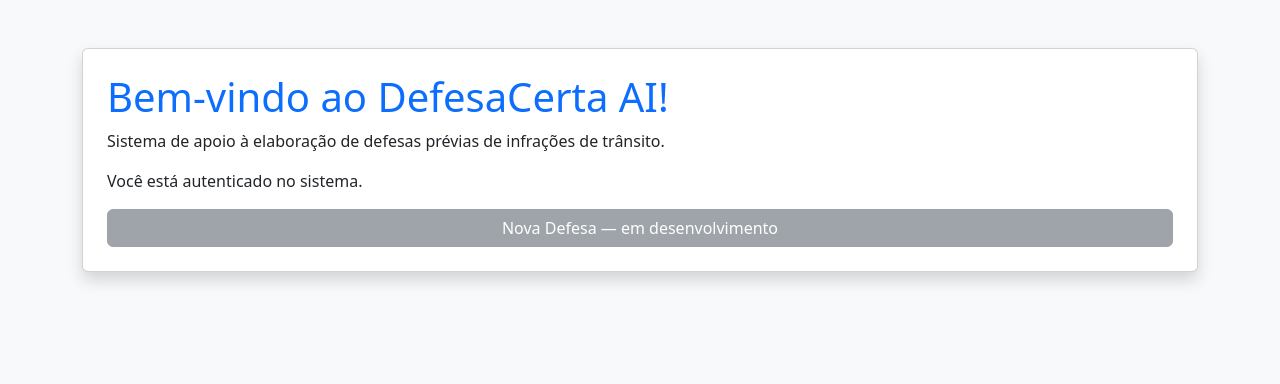
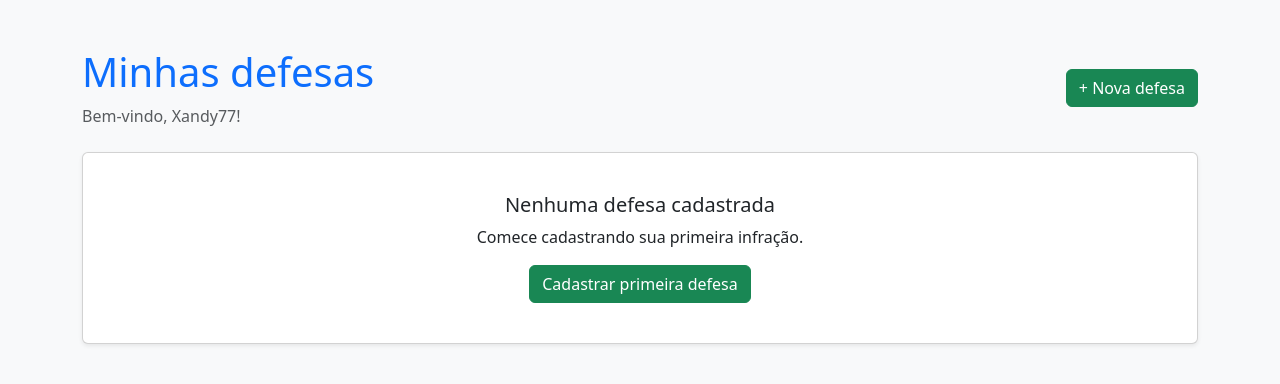
Before and after one commit to Xandy77/DefesaCerta_ai, a Django app: page / in a window 1280 px wide. Shown: the part 56-440 px from the top of the page. Run offline with Django 5.2, Linux system fonts and the light colour scheme; a user stored in the database is signed in; data comes from the database, SQL or seed files in the repository; both versions use the stored data as it was after the commit.

Commit message:
Commit automtico - 20/10/2026

```diff
--- a/defesas/templates/defesas/index.html
+++ b/defesas/templates/defesas/index.html
@@ -4,8 +4,7 @@
 <head>
     <meta charset="UTF-8">
     <meta name="viewport" content="width=device-width, initial-scale=1">
-    <title>DefesaCerta AI</title>
-
+    <title>DefesaCerta AI - Minhas defesas</title>
     <link href="https://cdn.jsdelivr.net/npm/bootstrap@5.3.8/dist/css/bootstrap.min.css"
           rel="stylesheet">
 </head>
@@ -13,7 +12,9 @@
 
 <nav class="navbar navbar-dark bg-primary">
     <div class="container">
-        <span class="navbar-brand">DefesaCerta AI</span>
+        <a class="navbar-brand" href="{% url 'index' %}">
+            DefesaCerta AI
+        </a>
 
         <form method="post" action="{% url 'logout' %}">
             {% csrf_token %}
@@ -25,19 +26,78 @@
 </nav>
 
 <div class="container py-5">
-    <div class="card shadow p-4">
-        <h1 class="text-primary">Bem-vindo ao DefesaCerta AI!</h1>
+    <div class="d-flex justify-content-between align-items-center mb-4">
+        <div>
+            <h1 class="text-primary">Minhas defesas</h1>
+            <p class="text-muted mb-0">
+                Bem-vindo, {{ request.user.username }}!
+            </p>
+        </div>
 
-        <p>
-            Sistema de apoio à elaboração de defesas prévias
-            de infrações de trânsito.
-        </p>
+        <a href="{% url 'criar_defesa' %}" class="btn btn-success">
+            + Nova defesa
+        </a>
+    </div>
 
-        <p>Você está autenticado no sistema.</p>
+    {% if messages %}
+        {% for message in messages %}
+            <div class="alert alert-success">
+                {{ message }}
+            </div>
+        {% endfor %}
+    {% endif %}
 
-        <button class="btn btn-secondary" disabled>
-            Nova Defesa — em desenvolvimento
-        </button>
+    <div class="card shadow-sm">
+        <div class="card-body">
+            {% if defesas %}
+                <div class="table-responsive">
+                    <table class="table table-striped table-hover align-middle">
+                        <thead>
+                            <tr>
+                                <th>Auto de infração</th>
+                                <th>Placa</th>
+                                <th>Data da infração</th>
+                                <th>Ações</th>
+                            </tr>
+                        </thead>
+                        <tbody>
+                            {% for defesa in defesas %}
+                                <tr>
+                                    <td>{{ defesa.numero_auto }}</td>
+                                    <td>{{ defesa.placa }}</td>
+                                    <td>{{ defesa.data_infracao|date:"d/m/Y" }}</td>
+                                    <td>
+                                        <a href="{% url 'detalhar_defesa' defesa.pk %}"
+                                           class="btn btn-sm btn-primary">
+                                            Ver
+                                        </a>
+
+                                        <a href="{% url 'editar_defesa' defesa.pk %}"
+                                           class="btn btn-sm btn-warning">
+                                            Editar
+                                        </a>
+
+                                        <a href="{% url 'excluir_defesa' defesa.pk %}"
+                                           class="btn btn-sm btn-danger">
+                                            Excluir
+                                        </a>
+                                    </td>
+                                </tr>
+                            {% endfor %}
+                        </tbody>
+                    </table>
+                </div>
+            {% else %}
+                <div class="text-center py-4">
+                    <h5>Nenhuma defesa cadastrada</h5>
+                    <p>Comece cadastrando sua primeira infração.</p>
+                    <a href="{% url 'criar_defesa' %}"
+                       class="btn btn-success">
+                        Cadastrar primeira defesa
+                    </a>
+                </div>
+            {% endif %}
+        </div>
     </div>
 </div>
 
--- a/defesas/urls.py
+++ b/defesas/urls.py
@@ -6,6 +6,7 @@ from . import views
 
 urlpatterns = [
     path("", views.index, name="index"),
+
     path("cadastro/", views.cadastro, name="cadastro"),
 
     path(
@@ -21,4 +22,28 @@ urlpatterns = [
         auth_views.LogoutView.as_view(),
         name="logout",
     ),
+
+    path(
+        "defesas/nova/",
+        views.criar_defesa,
+        name="criar_defesa",
+    ),
+
+    path(
+        "defesas/<int:pk>/",
+        views.detalhar_defesa,
+        name="detalhar_defesa",
+    ),
+
+    path(
+        "defesas/<int:pk>/editar/",
+        views.editar_defesa,
+        name="editar_defesa",
+    ),
+
+    path(
+        "defesas/<int:pk>/excluir/",
+        views.excluir_defesa,
+        name="excluir_defesa",
+    ),
 ]
--- a/defesas/views.py
+++ b/defesas/views.py
@@ -1,9 +1,11 @@
 
-from django.shortcuts import render, redirect
+from django.shortcuts import render, redirect, get_object_or_404
 from django.contrib.auth import login
 from django.contrib.auth.decorators import login_required
+from django.contrib import messages
 
-from .forms import CadastroUsuarioForm
+from .forms import CadastroUsuarioForm, DefesaForm
+from .models import Defesa
 
 
 def cadastro(request):
@@ -26,4 +28,111 @@ def cadastro(request):
 
 @login_required
 def index(request):
-    return render(request, "defesas/index.html")
+    defesas = Defesa.objects.filter(
+        usuario=request.user
+    ).order_by("-data_criacao")
+
+    return render(
+        request,
+        "defesas/index.html",
+        {"defesas": defesas}
+    )
+
+
+@login_required
+def criar_defesa(request):
+    if request.method == "POST":
+        form = DefesaForm(request.POST)
+
+        if form.is_valid():
+            defesa = form.save(commit=False)
+            defesa.usuario = request.user
+            defesa.save()
+
+            messages.success(
+                request,
+                "Defesa cadastrada com sucesso!"
+            )
+            return redirect("index")
+    else:
+        form = DefesaForm()
+
+    return render(
+        request,
+        "defesas/defesa_form.html",
+        {
+            "form": form,
+            "titulo": "Cadastrar nova defesa",
+        }
+    )
+
+
+@login_required
+def detalhar_defesa(request, pk):
+    defesa = get_object_or_404(
+        Defesa,
+        pk=pk,
+        usuario=request.user
+    )
+
+    return render(
+        request,
+        "defesas/defesa_detalhe.html",
+        {"defesa": defesa}
+    )
+
+
+@login_required
+def editar_defesa(request, pk):
+    defesa = get_object_or_404(
+        Defesa,
+        pk=pk,
+        usuario=request.user
+    )
+
+    if request.method == "POST":
+        form = DefesaForm(request.POST, instance=defesa)
+
+        if form.is_valid():
+            form.save()
+
+            messages.success(
+                request,
+                "Defesa atualizada com sucesso!"
+            )
+            return redirect("index")
+    else:
+        form = DefesaForm(instance=defesa)
+
+    return render(
+        request,
+        "defesas/defesa_form.html",
+        {
+            "form": form,
+            "titulo": "Editar defesa",
+        }
+    )
+
+
+@login_required
+def excluir_defesa(request, pk):
+    defesa = get_object_or_404(
+        Defesa,
+        pk=pk,
+        usuario=request.user
+    )
+
+    if request.method == "POST":
+        defesa.delete()
+
+        messages.success(
+            request,
+            "Defesa excluída com sucesso!"
+        )
+        return redirect("index")
+
+    return render(
+        request,
+        "defesas/defesa_confirmar_exclusao.html",
+        {"defesa": defesa}
+    )
```
Also changed, not shown: config/settings.py (+5 -9 lines), defesas/forms.py (+53 -1 lines), defesas/templates/defesas/defesa_confirmar_exclusão.html (added, +40 -0 lines), defesas/templates/defesas/defesa_detalhe.html (added, +51 -0 lines), defesas/templates/defesas/defesa_form.html (added, +55 -0 lines), db.sqlite3.
